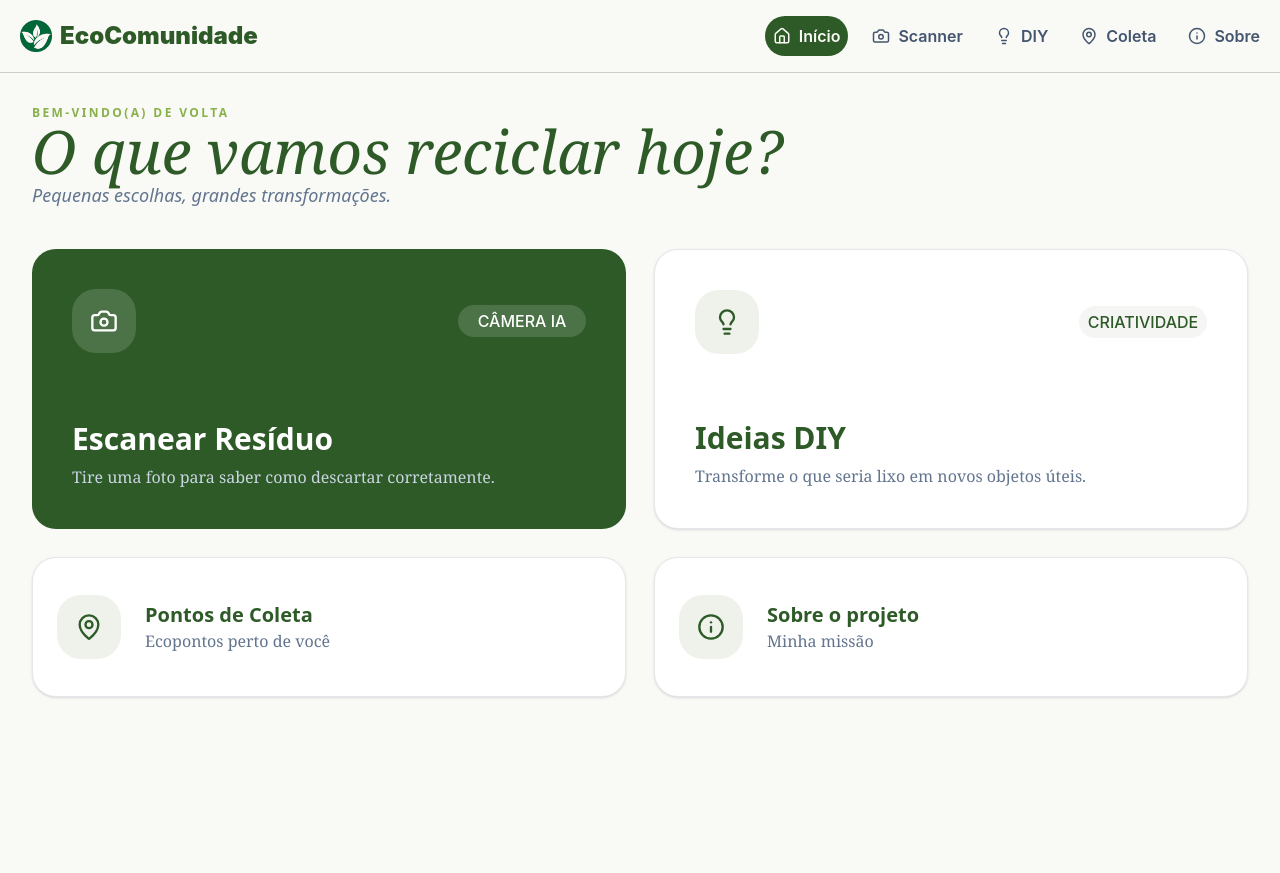
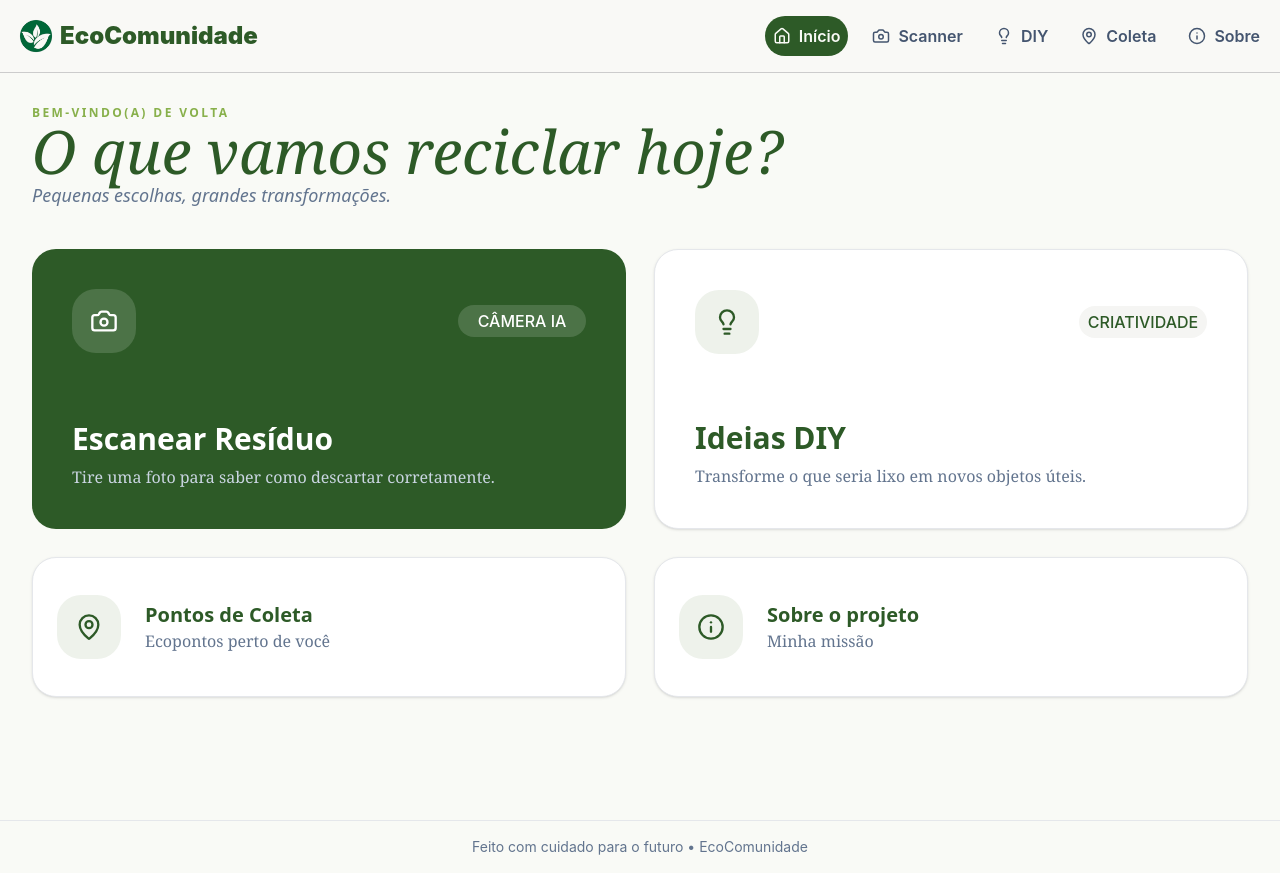
Before and after one commit to NicolleMP/EcoComunidade, a React (Vite) app: page / in a window 1280 px wide. Built offline with nearby package versions, Linux system fonts and the light colour scheme; the HTML template or start-up script is replaced by a standard one.

Commit message:
feat: adds simple footer

```diff
--- a/src/pages/Home.jsx
+++ b/src/pages/Home.jsx
@@ -46,6 +46,14 @@ function Home() {
           />
         </section>
       </main>
+
+      <footer className="border-t border-gray-200 mt-4 w-full">
+        <div className="mx-auto max-w-7xl px-8 py-4">
+          <p className="text-center text-sm text-slate-500">
+            Feito com cuidado para o futuro • EcoComunidade
+          </p>
+        </div>
+      </footer>
     </div>
   );
 }
```
